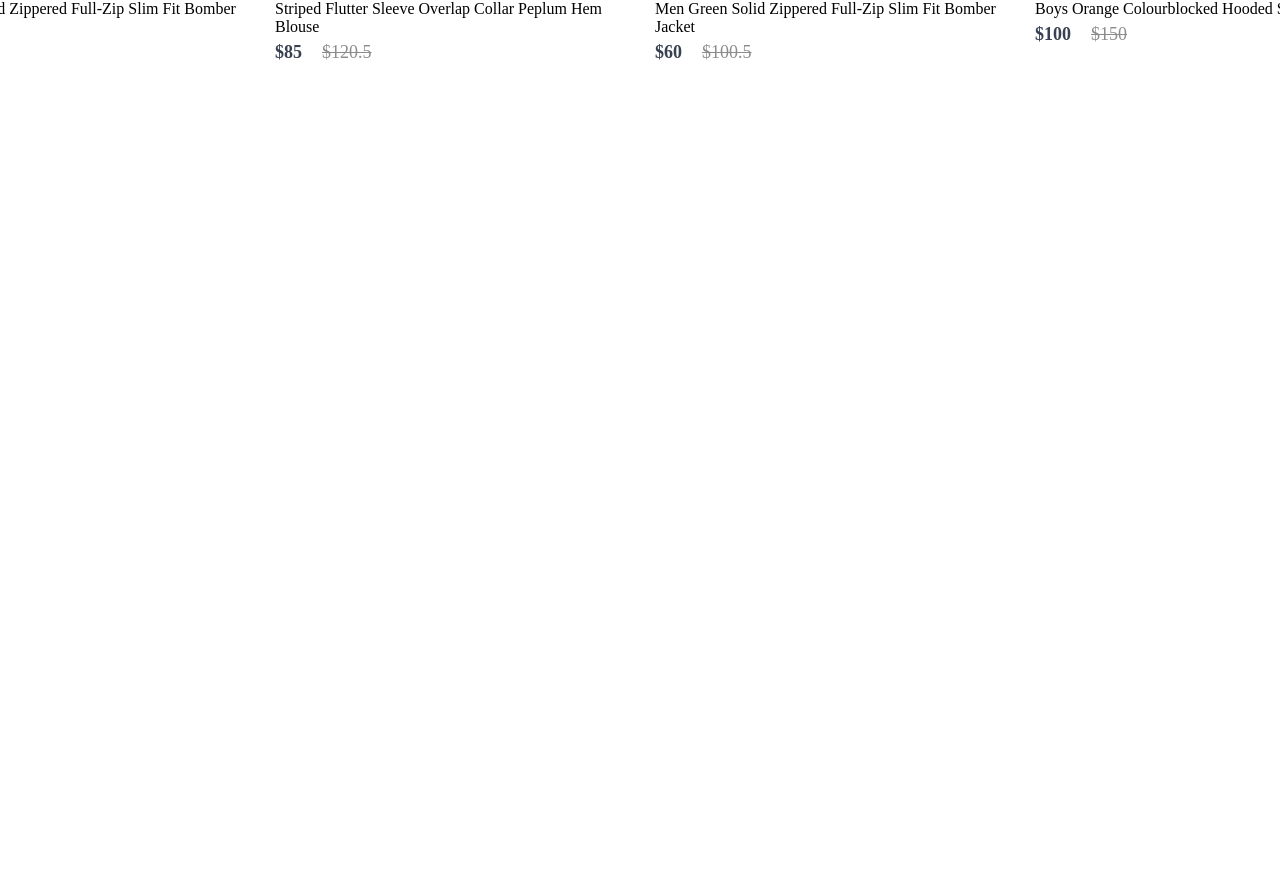
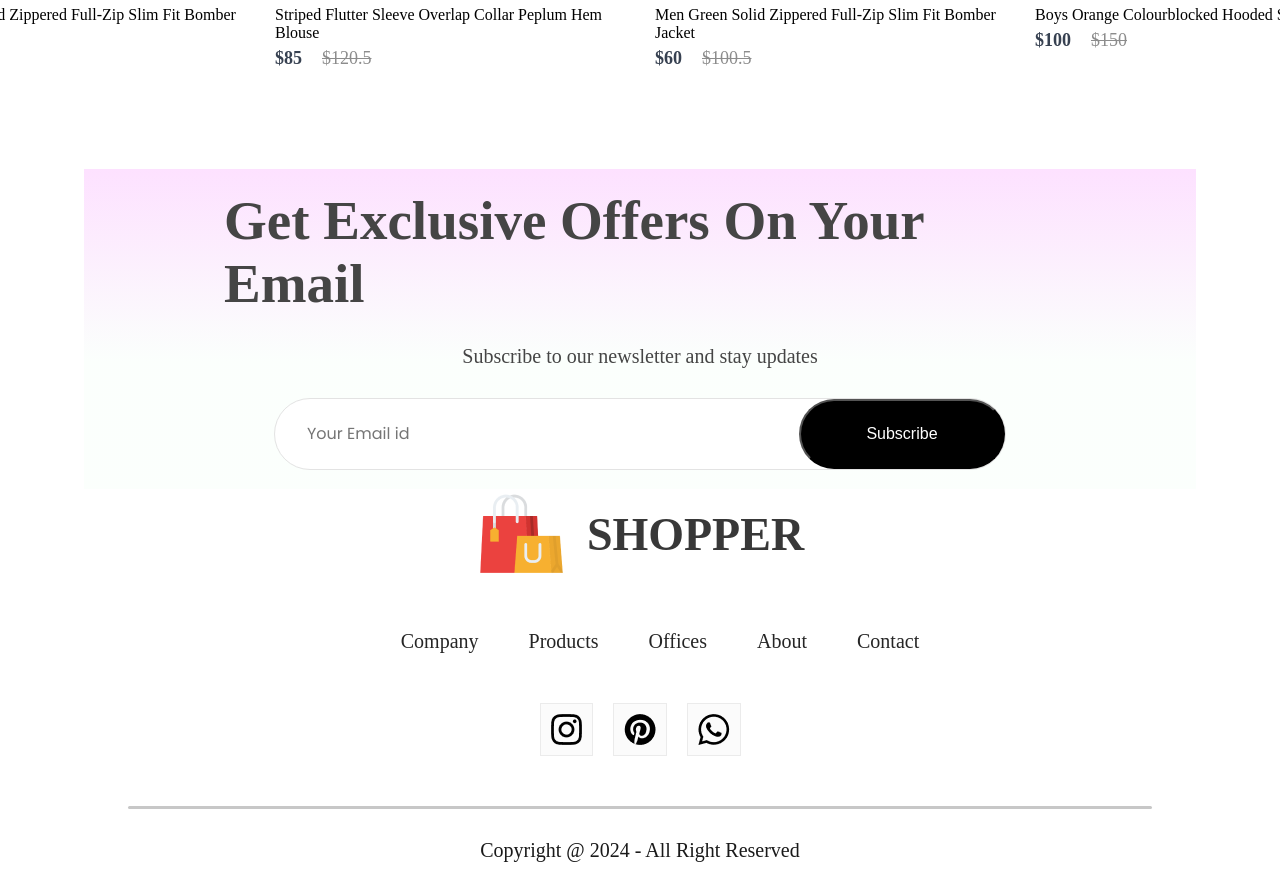
Before and after one commit to SavinduRashmika2000/basic-website-with-reactjs, a React (Create React App) app: page / in a window 1280 px wide. Shown: the part 3326-4218 px from the top of the page. Before the commit the page ends 3389 px from the top, so only its background shows below. Built offline with nearby package versions, Linux system fonts and the light colour scheme.

Commit message:
create footer part

```diff
--- a/src/App.js
+++ b/src/App.js
@@ -7,6 +7,7 @@
 import Product from './Pages/Product';
 import Cart from './Pages/Cart';
 import LoginSignup from './Pages/LoginSignup';
+import Footer from './Components/Footer/Footer';
 
 function App() {
   return (
@@ -26,6 +27,7 @@
       <Route path='/login' element={<LoginSignup/>}/>
       </Routes>
     </BrowserRouter>
+    <Footer/>
     </div>
   );
 }
--- /dev/null
+++ b/src/Components/Footer/Footer.css
@@ -0,0 +1,57 @@
+.footer{
+    display: flex;
+    flex-direction: column;
+    justify-content: center;
+    align-items: center;
+    gap: 50px;
+
+}
+.footer-logo{
+    display: flex;
+    align-items: center;
+    gap: 20px;
+
+}
+.footer-logo p{
+    color: #383838;
+    font-size: 46px;
+    font-weight: 700;
+}
+.footer-link{
+    display: flex;
+    list-style: none;
+    gap: 50px;
+    color: #252525;
+    font-size: 20px;
+}
+.footer-link li{
+    cursor: pointer;
+
+}
+.footer-social-icon{
+    display: flex;
+    gap: 20px;
+}
+.footer-icon-container{
+    padding: 10px;
+    padding-bottom: 6px;
+    background: #fbfbfb;
+    border: 1px solid #ebebeb;
+}
+.footer-copyright{
+    display: flex;
+    flex-direction: column;
+    align-items: center;
+    gap: 30px;
+    width: 100%;
+    margin-bottom: 30px;
+    color: #1a1a1a;
+    font-size: 20px;
+}
+.footer-copyright hr{
+    width: 80%;
+    border: none;
+    border-radius: 10px;
+    height:3px;
+    background: #c7c7c7;
+}
--- /dev/null
+++ b/src/Components/Footer/Footer.jsx
@@ -0,0 +1,41 @@
+import React from 'react'
+import './Footer.css'
+import footer_logo from '../Assects/logo_big.png'
+import instragram_icon from '../Assects/instagram_icon.png'
+import pintester_icon from '../Assects/pintester_icon.png'
+import whatsapp_icon from '../Assects/whatsapp_icon.png'
+
+const Footer = () => {
+  return (
+    <div className='footer'>
+      <div className="footer-logo">
+        <img src={footer_logo} alt="" />
+        <p>SHOPPER</p>
+     </div>
+     <ul className="footer-link">
+        <li>Company</li>
+        <li>Products</li>
+        <li>Offices</li>
+        <li>About</li>
+        <li>Contact</li>
+     </ul>
+     <div className="footer-social-icon">
+        <div className="footer-icon-container">
+            <img src={instragram_icon} alt="" />
+        </div>
+        <div className="footer-icon-container">
+            <img src={pintester_icon} alt="" />
+        </div>
+        <div className="footer-icon-container">
+            <img src={whatsapp_icon} alt="" />
+        </div>
+     </div>
+     <div className="footer-copyright">
+        <hr />
+        <p>Copyright @ 2024 - All Right Reserved</p>
+     </div>
+    </div>
+  )
+}
+
+export default Footer
--- a/src/Components/NewCollections/NewCollections.css
+++ b/src/Components/NewCollections/NewCollections.css
@@ -3,7 +3,7 @@
     flex-direction: column;
     align-items: center;
     gap: 10px;
-    height: 90vh;
+   margin-bottom: 100px;
 }
 .new-collections h1{
     color: #171717;
--- /dev/null
+++ b/src/Components/NewsLetter/NewsLetter.css
@@ -0,0 +1,49 @@
+.newsletter{
+    width: 65%;
+    height: 40vh;
+    display: flex;
+    flex-direction: column;
+    align-items: center;
+    justify-content: center;
+    margin: auto;
+    padding: 0px 140px;
+    background: linear-gradient(180deg,#fde1ff 0%,#e1ffea22 60%);
+    gap: 30px;
+}
+.newsletter h1{
+    color: #454545;
+    font-size: 55px;
+    font-weight: 600;
+}
+.newsletter p{
+    color: #454545;
+    font-size: 20px;
+}
+.newsletter div{
+    display: flex;
+    align-items: center;
+    justify-content: space-between;
+    background: white;
+    width: 730px;
+    height: 70px;
+    border-radius: 80px;
+    border: 1px solid #e3e3e3;
+}
+.newsletter input{
+    width: 500px;
+    margin-left: 30px;
+    border: none;
+    outline: none;
+    color: #616161;
+    font-family: poppins;
+    font-size: 16px;
+}
+.newsletter div button{
+    width: 210px;
+    height: 70px;
+    border-radius: 80px;
+    background: black;
+    color: white;
+    font-size: 16px;
+    cursor: pointer;
+}
--- /dev/null
+++ b/src/Components/NewsLetter/NewsLetter.jsx
@@ -0,0 +1,18 @@
+import React from 'react'
+import './NewsLetter.css'
+
+const NewsLetter = () => {
+  return (
+    <div className='newsletter'>
+        <h1>Get Exclusive Offers On Your Email</h1>
+        <p>Subscribe to our newsletter and stay updates</p>
+        <div>
+            <input type="email" placeholder='Your Email id' />
+            <button>Subscribe</button>
+        </div>
+
+    </div>
+  )
+}
+
+export default NewsLetter
--- a/src/Pages/Shop.jsx
+++ b/src/Pages/Shop.jsx
@@ -3,6 +3,7 @@
 import Popular from '../Components/Popular/Popular'
 import Offers from '../Components/Offers/Offers'
 import NewCollections from '../Components/NewCollections/NewCollections'
+import NewsLetter from '../Components/NewsLetter/NewsLetter'
 
 function Shop() {
   return (
@@ -11,6 +12,7 @@
       <Popular/>
       <Offers/>
       <NewCollections/>
+      <NewsLetter/>
     </div>
   )
 }
```
